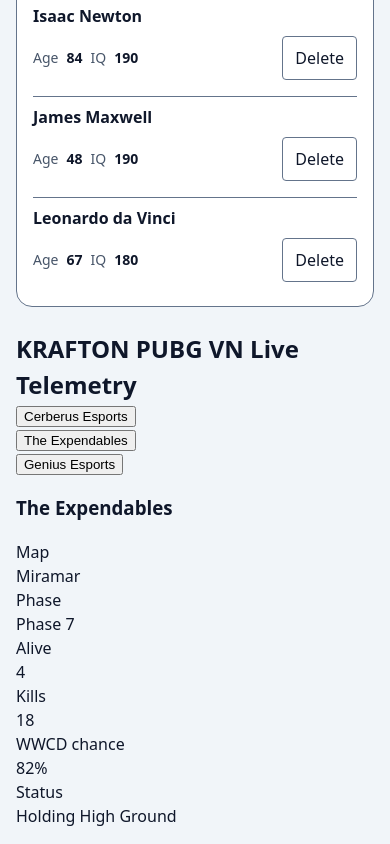
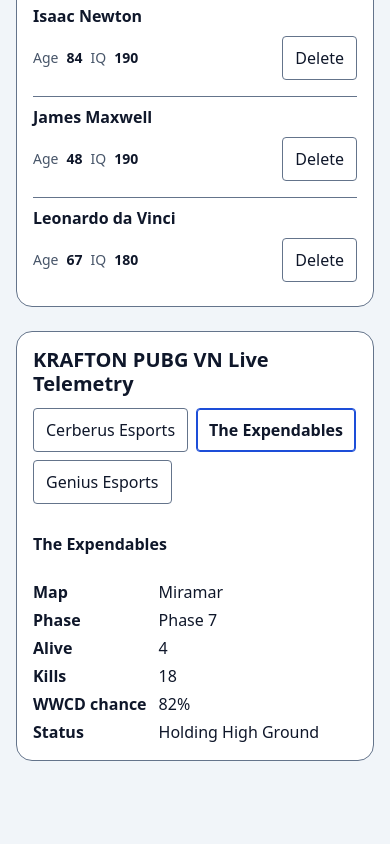
Before and after one commit to vanthien1462006-dotcom/24521671_VoVanThien_Lab03, a React (Vite) app: page / in a window 390 px wide. Shown: the part 1181-2025 px from the top of the page. After the commit the page ends 1958 px from the top, so only its background shows below. Built offline with nearby package versions, Linux system fonts and the light colour scheme.

Commit message:
style(ex3): add responsive 375px telemetry layout

```diff
--- a/src/components/PubgMatchTelemetry.module.css
+++ b/src/components/PubgMatchTelemetry.module.css
@@ -1,17 +1,84 @@
 .telemetry {
   display: grid;
+  grid-template-columns: minmax(0, 1fr);
+  gap: var(--space-3);
+  width: 100%;
+  max-width: var(--card-max-width);
+  padding: var(--space-4);
+  border: 1px solid var(--color-border);
+  border-radius: var(--radius-lg);
+  background-color: var(--color-card-bg);
+  color: var(--color-text);
+}
+
+.telemetry h2 {
+  font-size: var(--font-size-lg);
+  line-height: 1.2;
+  overflow-wrap: anywhere;
 }
 
 .squads {
+  display: flex;
+  flex-wrap: wrap;
+  gap: var(--space-2);
+  padding: 0;
+  margin: 0;
   list-style: none;
 }
 
+.squads button,
+.alert button {
+  min-height: var(--control-min-height);
+  padding: var(--control-padding);
+  border: var(--control-border-width) solid var(--color-border);
+  border-radius: var(--radius-sm);
+  background-color: var(--color-control-bg);
+  color: var(--color-control-text);
+  font: inherit;
+}
+
+.squads button[aria-pressed='true'] {
+  border-color: var(--color-accent);
+  box-shadow: inset 0 0 0 1px var(--color-accent);
+  font-weight: 700;
+}
+
+.panel,
+.result,
+.alert {
+  min-block-size: var(--telemetry-panel-min-height);
+}
+
 .panel {
+  display: grid;
+  place-items: center;
   padding: var(--space-4);
 }
 
 .result {
   display: grid;
+  align-content: start;
+  gap: var(--space-2);
+}
+
+.result h3 {
+  font-size: var(--font-size-md);
+}
+
+.result dl {
+  display: grid;
+  grid-template-columns: auto minmax(0, 1fr);
+  gap: var(--space-1) var(--space-3);
+  margin: 0;
+}
+
+.result dt {
+  font-weight: 600;
+}
+
+.result dd {
+  margin: 0;
+  overflow-wrap: anywhere;
 }
 
 .skeleton {
@@ -27,6 +94,12 @@
 
 .alert {
   display: grid;
+  align-content: center;
+  justify-items: start;
+  gap: var(--space-3);
+  padding: var(--space-4);
+  border: var(--control-border-width) solid var(--color-alert-border);
+  border-radius: var(--radius-md);
 }
 
 @keyframes pulse {
```
